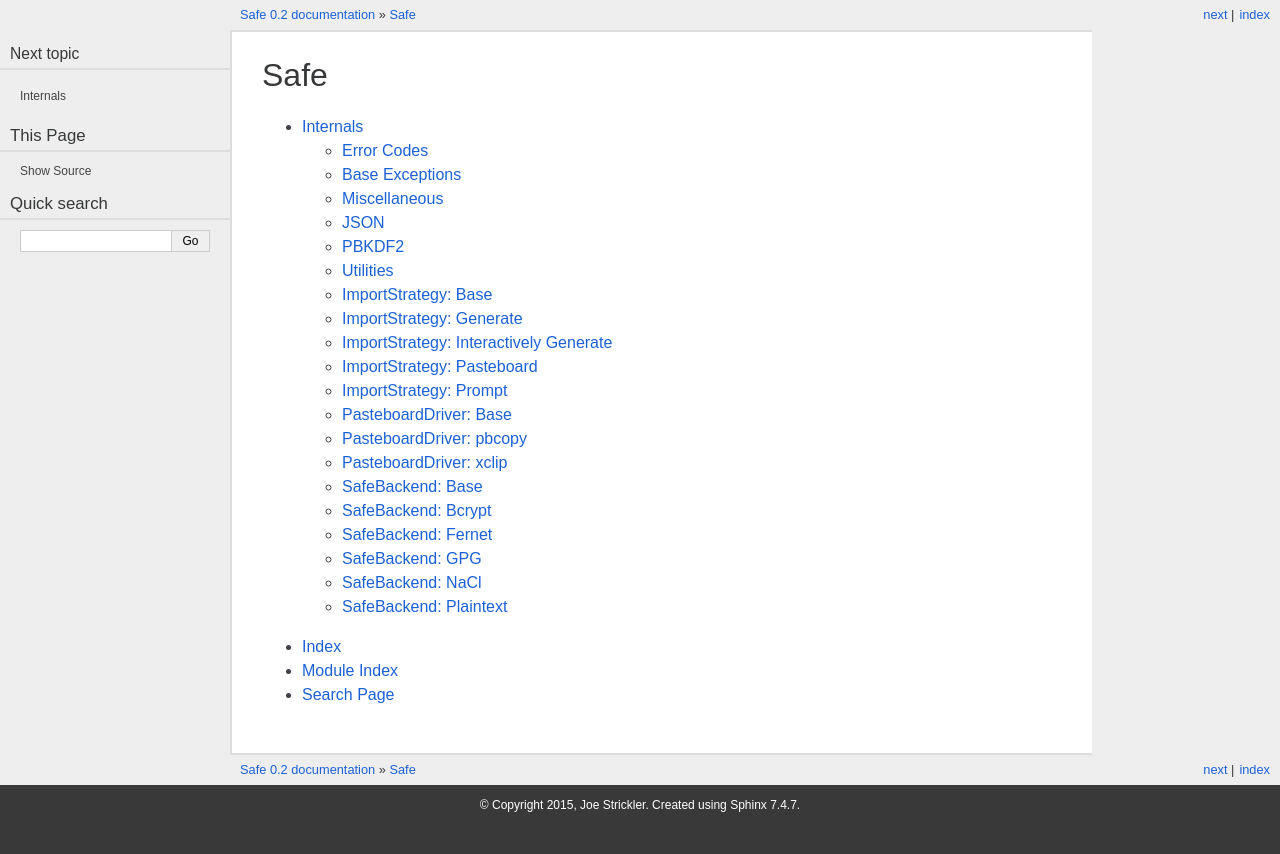
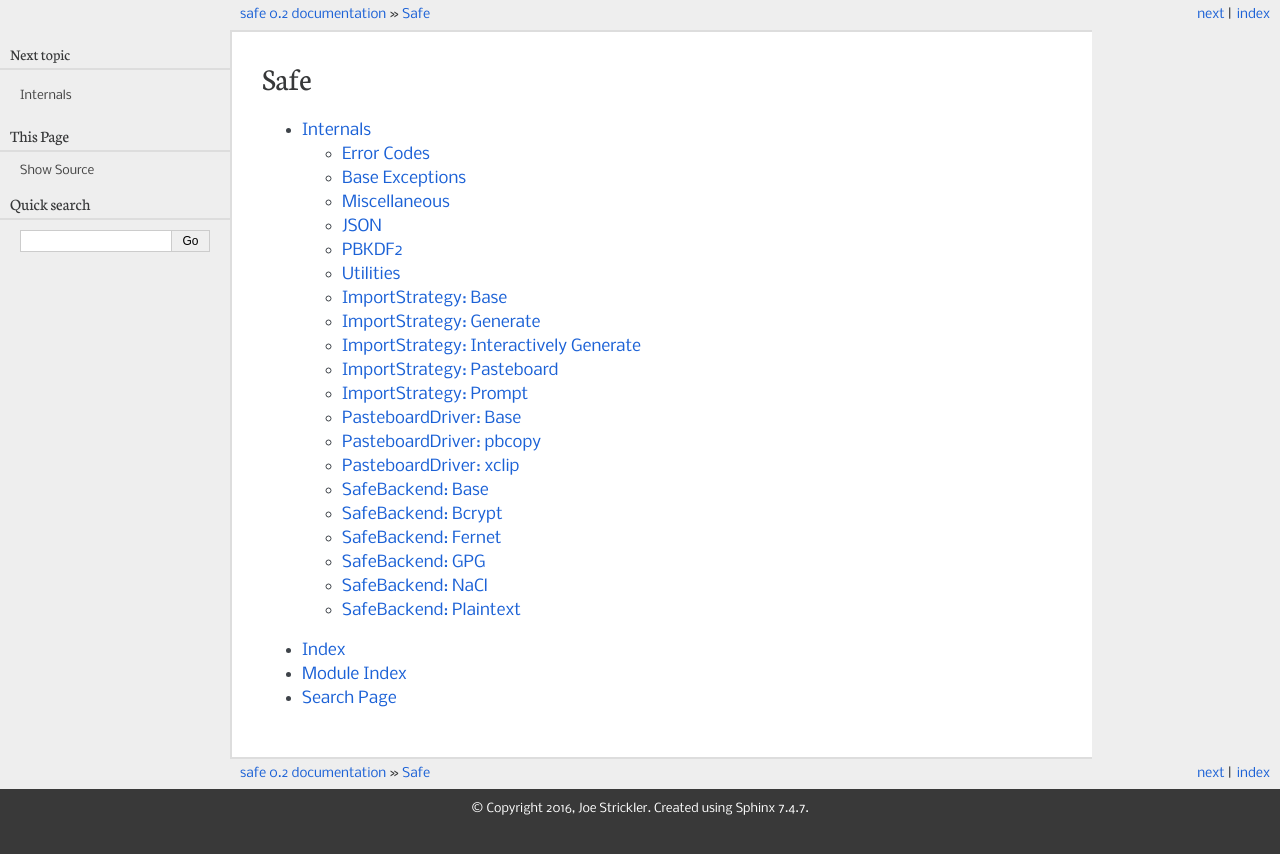
Before and after one commit to decafjoe/safe, a Sphinx documentation site: the page built from doc/index.rst, in a window 1280 px wide. Shown: the top 854 px of the page. Built offline with Sphinx 7.4.7, drawn with Linux system fonts in a browser that asks for light colours; some of the changed lines change nothing that is shown.

Commit message:
Adds lint checks for sphinx configuration, switches to minimal sphinx config.

```diff
--- a/doc/conf.py
+++ b/doc/conf.py
@@ -1,13 +1,42 @@
 # -*- coding: utf-8 -*-
+"""
+Sphinx configuration file for safe.
 
+:author: Joe Strickler <joe@decafjoe.com>
+:copyright: Joe Strickler, 2016. All rights reserved.
+:license: Proprietary
+"""
+import os
+import sys
+
+
+root_path = os.path.dirname(os.path.abspath(os.path.dirname(__file__)))
+src_path = os.path.join(root_path, 'src')
+sys.path.insert(0, src_path)
+
+
+# =============================================================================
 # -- General configuration ----------------------------------------------------
+# =============================================================================
 
-# If your documentation needs a minimal Sphinx version, state it here.
-#needs_sphinx = '1.0'
+# Basic project information
+project = u'safe'
+copyright = u'2016, Joe Strickler'
+author = u'Joe Strickler'
+version = u'0.2'
+release = u'0.2'
 
-# Add any Sphinx extension module names here, as strings. They can be
-# extensions coming with Sphinx (named 'sphinx.ext.*') or your custom
-# ones.
+# Paths
+exclude_patterns = ['_build', 'Thumbs.db', '.DS_Store']
+master_doc = 'index'
+source_suffix = '.rst'
+templates_path = []
+
+# Miscellaneous
+language = None
+pygments_style = 'sphinx'
+
+# Extensions.
 extensions = [
     'sphinx.ext.autodoc',
     'sphinx.ext.intersphinx',
@@ -15,253 +44,90 @@
     'sphinx.ext.viewcode',
 ]
 
-# Add any paths that contain templates here, relative to this directory.
-templates_path = ['_templates']
 
-# The suffix of source filenames.
-source_suffix = '.rst'
+# =============================================================================
+# -- HTML ---------------------------------------------------------------------
+# =============================================================================
 
-# The encoding of source files.
-#source_encoding = 'utf-8-sig'
-
-# The master toctree document.
-master_doc = 'index'
-
-# General information about the project.
-project = u'Safe'
-copyright = u'2015, Joe Strickler'
-
-# The version info for the project you're documenting, acts as replacement for
-# |version| and |release|, also used in various other places throughout the
-# built documents.
-#
-# The short X.Y version.
-version = '0.2'
-# The full version, including alpha/beta/rc tags.
-release = '0.2'
-
-# The language for content autogenerated by Sphinx. Refer to documentation
-# for a list of supported languages.
-#language = None
-
-# There are two options for replacing |today|: either, you set today to some
-# non-false value, then it is used:
-#today = ''
-# Else, today_fmt is used as the format for a strftime call.
-#today_fmt = '%B %d, %Y'
-
-# List of patterns, relative to source directory, that match files and
-# directories to ignore when looking for source files.
-exclude_patterns = ['_build']
-
-# The reST default role (used for this markup: `text`) to use for all
-# documents.
-#default_role = None
-
-# If true, '()' will be appended to :func: etc. cross-reference text.
-#add_function_parentheses = True
-
-# If true, the current module name will be prepended to all description
-# unit titles (such as .. function::).
-#add_module_names = True
-
-# If true, sectionauthor and moduleauthor directives will be shown in the
-# output. They are ignored by default.
-#show_authors = False
-
-# The name of the Pygments (syntax highlighting) style to use.
-pygments_style = 'sphinx'
-
-# A list of ignored prefixes for module index sorting.
-#modindex_common_prefix = []
-
-# If true, keep warnings as "system message" paragraphs in the built documents.
-#keep_warnings = False
+html_theme = 'pyramid'
+html_static_path = []
+htmlhelp_basename = '%s-doc' % project
 
 
-# -- Options for HTML output --------------------------------------------------
+# =============================================================================
+# -- LaTeX --------------------------------------------------------------------
+# =============================================================================
 
-# The theme to use for HTML and HTML Help pages.  See the documentation for
-# a list of builtin themes.
-html_theme = 'pyramid'
+# Basic config
+latex_elements = {}
+latex_documents = [
+    (
+        master_doc,
+        '%s.tex' % project,
+        unicode(project),
+        unicode(author),
+        'manual',
+    ),
+]
 
-# Theme options are theme-specific and customize the look and feel of a theme
-# further.  For a list of options available for each theme, see the
-# documentation.
-#html_theme_options = {}
-
-# Add any paths that contain custom themes here, relative to this directory.
-#html_theme_path = []
-
-# The name for this set of Sphinx documents.  If None, it defaults to
-# "<project> v<release> documentation".
-#html_title = None
-
-# A shorter title for the navigation bar.  Default is the same as html_title.
-#html_short_title = None
-
-# The name of an image file (relative to this directory) to place at the top
-# of the sidebar.
-#html_logo = None
-
-# The name of an image file (within the static path) to use as favicon of the
-# docs.  This file should be a Windows icon file (.ico) being 16x16 or 32x32
-# pixels large.
-#html_favicon = None
-
-# Add any paths that contain custom static files (such as style sheets) here,
-# relative to this directory. They are copied after the builtin static files,
-# so a file named "default.css" will overwrite the builtin "default.css".
-html_static_path = ['_static']
-
-# Add any extra paths that contain custom files (such as robots.txt or
-# .htaccess) here, relative to this directory. These files are copied
-# directly to the root of the documentation.
-#html_extra_path = []
-
-# If not '', a 'Last updated on:' timestamp is inserted at every page bottom,
-# using the given strftime format.
-#html_last_updated_fmt = '%b %d, %Y'
-
-# If true, SmartyPants will be used to convert quotes and dashes to
-# typographically correct entities.
-#html_use_smartypants = True
-
-# Custom sidebar templates, maps document names to template names.
-#html_sidebars = {}
-
-# Additional templates that should be rendered to pages, maps page names to
-# template names.
-#html_additional_pages = {}
-
-# If false, no module index is generated.
-#html_domain_indices = True
-
-# If false, no index is generated.
-#html_use_index = True
-
-# If true, the index is split into individual pages for each letter.
-#html_split_index = False
-
-# If true, links to the reST sources are added to the pages.
-#html_show_sourcelink = True
-
-# If true, "Created using Sphinx" is shown in the HTML footer. Default is True.
-#html_show_sphinx = True
-
-# If true, "(C) Copyright ..." is shown in the HTML footer. Default is True.
-#html_show_copyright = True
-
-# If true, an OpenSearch description file will be output, and all pages will
-# contain a <link> tag referring to it.  The value of this option must be the
-# base URL from which the finished HTML is served.
-#html_use_opensearch = ''
-
-# This is the file name suffix for HTML files (e.g. ".xhtml").
-#html_file_suffix = None
-
-# Output file base name for HTML help builder.
-htmlhelp_basename = 'Safedoc'
+# References
+latex_show_pagerefs = True
+latex_show_urls = 'footnote'
 
 
-# -- Options for LaTeX output -------------------------------------------------
+# =============================================================================
+# -- Man page -----------------------------------------------------------------
+# =============================================================================
 
-latex_elements = {
-    # The paper size ('letterpaper' or 'a4paper').
-    #'papersize': 'letterpaper',
+man_pages = [
+    (
+        master_doc,
+        project,
+        unicode(project),
+        [author],
+        7,
+    ),
+]
+man_show_urls = True
 
-    # The font size ('10pt', '11pt' or '12pt').
-    #'pointsize': '10pt',
 
-    # Additional stuff for the LaTeX preamble.
-    #'preamble': '',
+# =============================================================================
+# -- Texinfo ------------------------------------------------------------------
+# =============================================================================
+
+setup_path = os.path.join(root_path, 'setup.py')
+with open(setup_path) as f:
+    for line in f:
+        line = line.strip()
+        if line.startswith('description='):
+            texinfo_description = line[13:-2]
+            break
+
+texinfo_documents = [
+    (
+        master_doc,
+        project,
+        unicode(project),
+        author,
+        project,
+        texinfo_description,
+        'Miscellaneous',
+    ),
+]
+texinfo_show_urls = 'footnote'
+
+
+# =============================================================================
+# -- sphinx.ext.intersphinx ---------------------------------------------------
+# =============================================================================
+
+intersphinx_mapping = {
+    'https://docs.python.org/': None,
 }
 
-# Grouping the document tree into LaTeX files. List of tuples
-# (source start file, target name, title,
-#  author, documentclass [howto, manual, or own class]).
-latex_documents = [
-  (
-      'index',
-      'Safe.tex',
-      u'Safe Documentation',
-      u'Joe Strickler',
-      'manual',
-  ),
-]
 
-# The name of an image file (relative to this directory) to place at the top of
-# the title page.
-#latex_logo = None
+# =============================================================================
+# -- sphinx.ext.todo ----------------------------------------------------------
+# =============================================================================
 
-# For "manual" documents, if this is true, then toplevel headings are parts,
-# not chapters.
-#latex_use_parts = False
-
-# If true, show page references after internal links.
-#latex_show_pagerefs = False
-
-# If true, show URL addresses after external links.
-#latex_show_urls = False
-
-# Documents to append as an appendix to all manuals.
-#latex_appendices = []
-
-# If false, no module index is generated.
-#latex_domain_indices = True
-
-
-# -- Options for manual page output -------------------------------------------
-
-# One entry per manual page. List of tuples
-# (source start file, name, description, authors, manual section).
-man_pages = [
-    (
-        'index',
-        'safe',
-        u'Safe Documentation',
-        [u'Joe Strickler'],
-        1,
-    )
-]
-
-# If true, show URL addresses after external links.
-#man_show_urls = False
-
-
-# -- Options for Texinfo output -----------------------------------------------
-
-# Grouping the document tree into Texinfo files. List of tuples
-# (source start file, target name, title, author,
-#  dir menu entry, description, category)
-texinfo_documents = [
-  (
-      'index',
-      'Safe',
-      u'Safe Documentation',
-      u'Joe Strickler',
-      'Safe',
-      'Command-line program for storing sensitive data.',
-      'Miscellaneous',
-  ),
-]
-
-# Documents to append as an appendix to all manuals.
-#texinfo_appendices = []
-
-# If false, no module index is generated.
-#texinfo_domain_indices = True
-
-# How to display URL addresses: 'footnote', 'no', or 'inline'.
-#texinfo_show_urls = 'footnote'
-
-# If true, do not generate a @detailmenu in the "Top" node's menu.
-#texinfo_no_detailmenu = False
-
-
-# -- Options for intersphinx --------------------------------------------------
-
-# Example configuration for intersphinx: refer to the Python standard library.
-intersphinx_mapping = {
-    'http://docs.python.org/': None,
-}
+todo_include_todos = True
```
Also changed, not shown: 1 other file.
